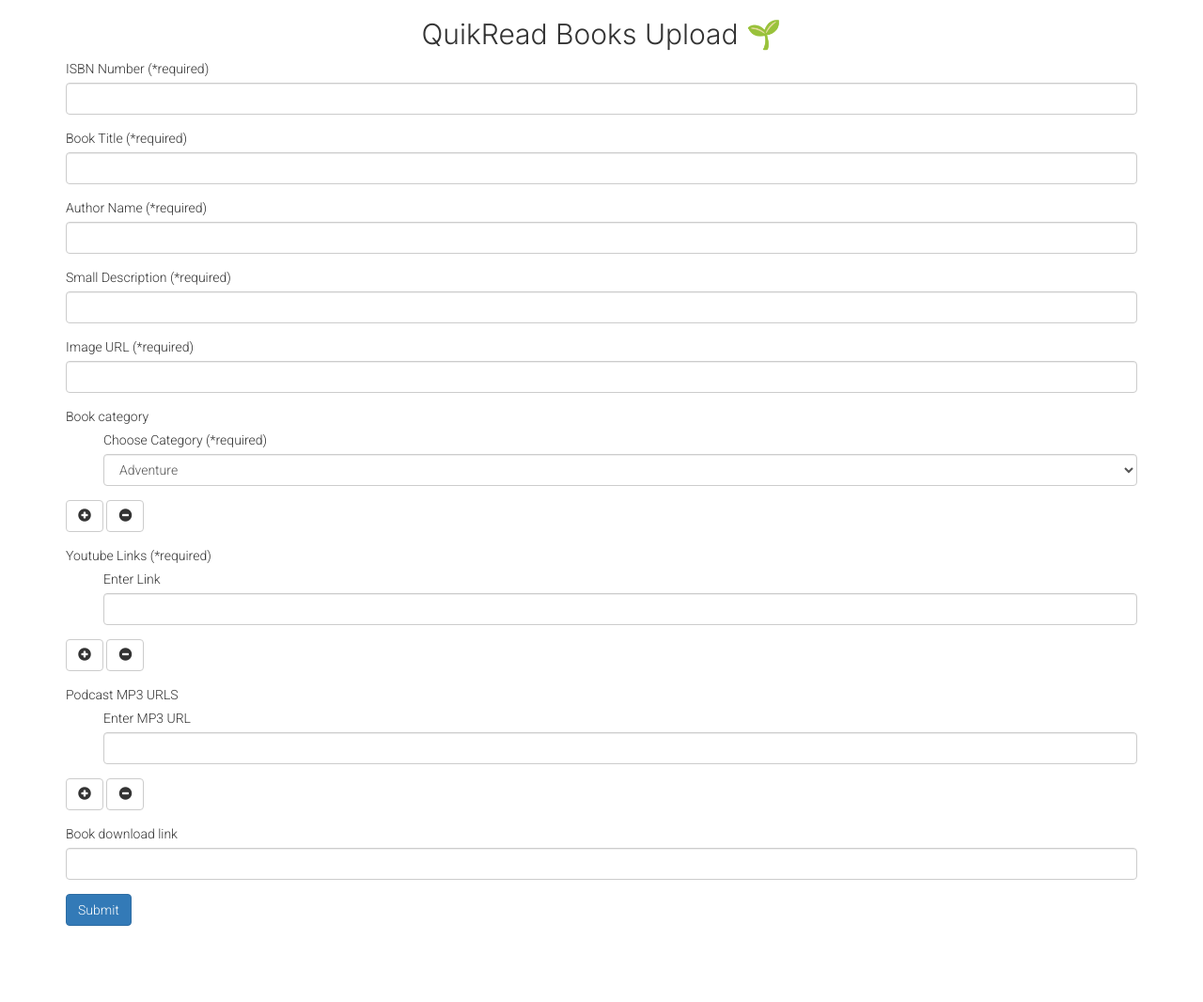
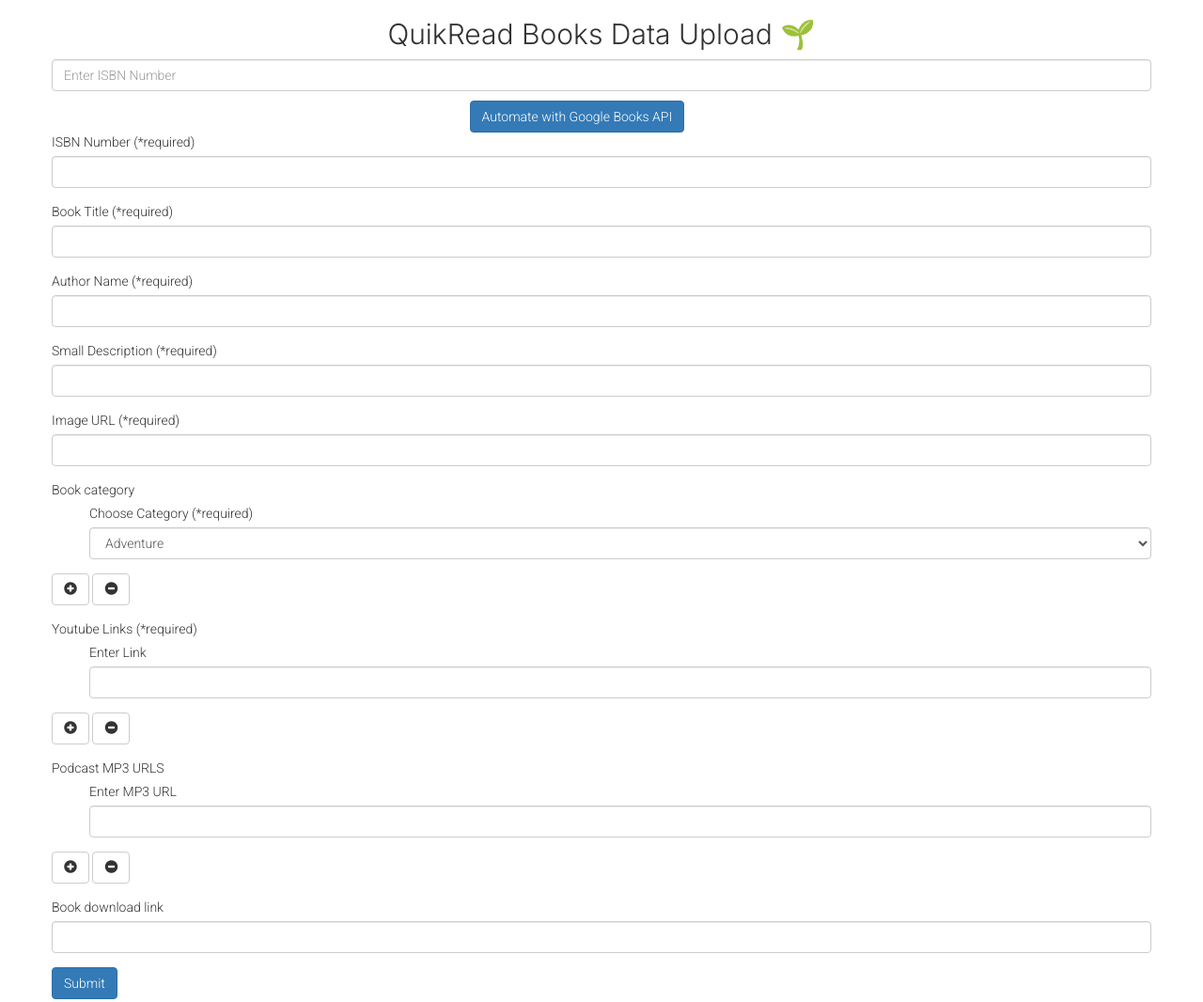
Before and after one commit to goliakshay357/quikread-admin, a website with bundled scripts: page index.html in a window 1280 px wide. Shown: the whole page at 94% size. Before the commit the page ends 1037 px from the top, so only its background shows below. Built offline with nearby package versions, Linux system fonts and the light colour scheme.

Commit message:
automate with google api

```diff
--- a/index.html
+++ b/index.html
@@ -7,10 +7,12 @@
   <title>Books DB Upload </title>
   <link rel="stylesheet" type="text/css" href="deps/opt/bootstrap.css" />
   <link rel="preconnect" href="https://fonts.gstatic.com">
-  <link href="https://fonts.googleapis.com/css2?family=Inter:wght@300&family=Roboto:wght@300;400&family=Source+Sans+Pro:wght@300;400&display=swap" rel="stylesheet">
+  <link
+    href="https://fonts.googleapis.com/css2?family=Inter:wght@300&family=Roboto:wght@300;400&family=Source+Sans+Pro:wght@300;400&display=swap"
+    rel="stylesheet">
 
   <style>
-    *{
+    * {
 
       font-family: 'Roboto', sans-serif;
       font-weight: 300 !important;
@@ -21,8 +23,8 @@
       font-weight: 300;
     }
 
-    select{
-        padding: 5px;
+    select {
+      padding: 5px;
     }
   </style>
 </head>
@@ -30,10 +32,18 @@
 <body>
 
   <div class="container">
-    <div class="text-center">
-      <h2 class="inter bold">QuikRead Books Upload 🌱</h2>
+    <!-- Manual upload -->
+    <div class="row">
+      <div class="text-center">
+        <h2 class="inter bold">QuikRead Books Data Upload 🌱</h2>
+      </div>
+      <input class="form-control" type="number" placeholder="Enter ISBN Number" id="google_books_isbn"
+        style="margin-top:10px; margin-bottom:10px">
+      <button class="btn btn-primary" style="margin-left: 38%;" onclick="fetchGoogleAPI()">Automate with Google Books
+        API</button>
+      <form id="form_manual"></form>
     </div>
-    <form></form>
+
   </div>
   <div id="res" class="alert"></div>
   <script type="text/javascript" src="deps/jquery.min.js"></script>
@@ -41,10 +51,10 @@
   <script type="text/javascript" src="deps/opt/jsv.js"></script>
   <script type="text/javascript" src="lib/jsonform.js"></script>
   <script type="text/javascript">
-    $('form').jsonForm({
+    $('#form_manual').jsonForm({
       schema: {
         isbn_number: {
-          type: 'string',
+          type: 'number',
           title: 'ISBN Number (*required)',
           required: true
         },
@@ -117,6 +127,35 @@
         }
       }
     });
+
+    function fetchGoogleAPI() {
+      let isbn_number = document.getElementById("google_books_isbn").value;
+      let data;
+      console.log(isbn_number)
+      $.get(`https://www.googleapis.com/books/v1/volumes?q=isbn:${isbn_number}`, function (data, status) {
+        console.log("data",data)
+        // Fill ISBN number
+        document.getElementById("jsonform-1-elt-isbn_number").value = isbn_number;
+
+        // Fill Book title
+        let title = data.items[0].volumeInfo.title
+        document.getElementById("jsonform-1-elt-book_title").value = title;
+
+        // Fill Author Name
+        let author = data.items[0].volumeInfo.authors[0]
+        document.getElementById("jsonform-1-elt-author").value = author;
+
+        // Small Discription
+        let discription = data.items[0].volumeInfo.description
+        document.getElementById("jsonform-1-elt-small_description").value = discription;
+
+        // Image
+        let image = data.items[0].volumeInfo.imageLinks.thumbnail
+        document.getElementById("jsonform-1-elt-imageURL").value = image;
+      });
+
+
+    }
   </script>
 </body>
 
```
